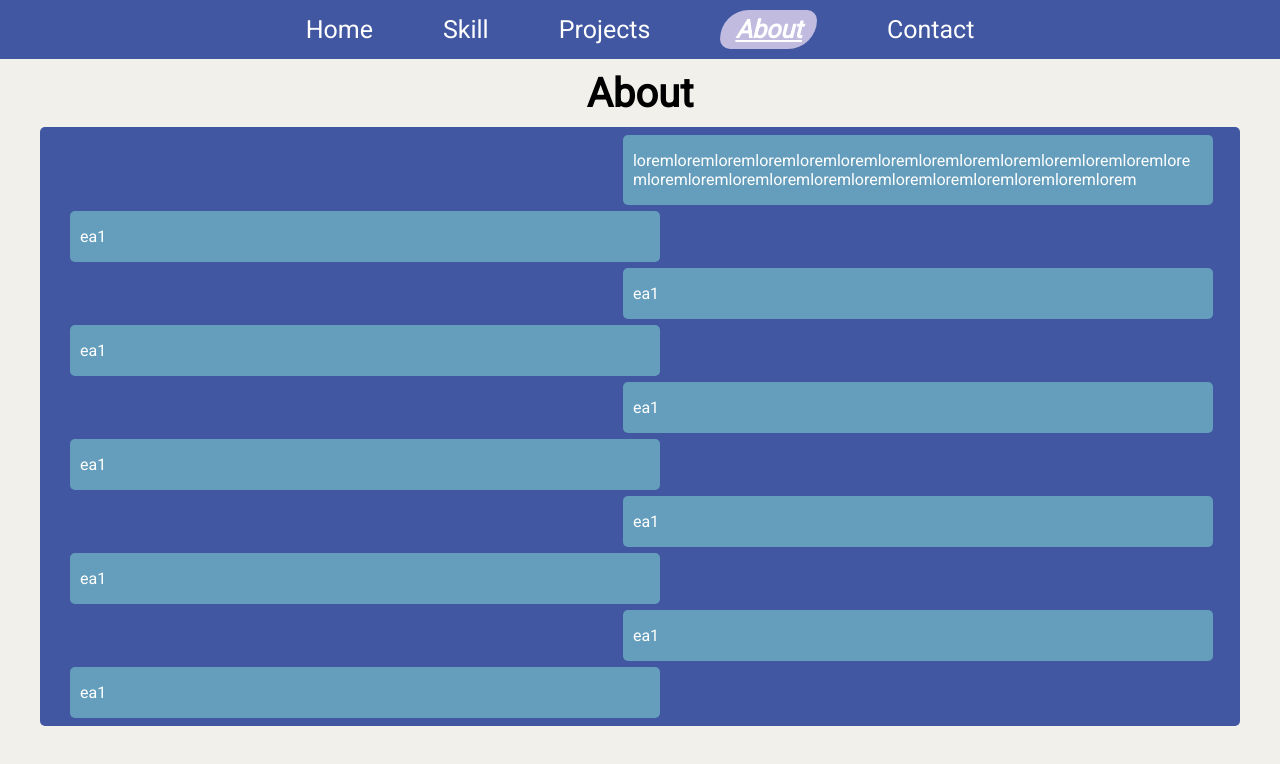
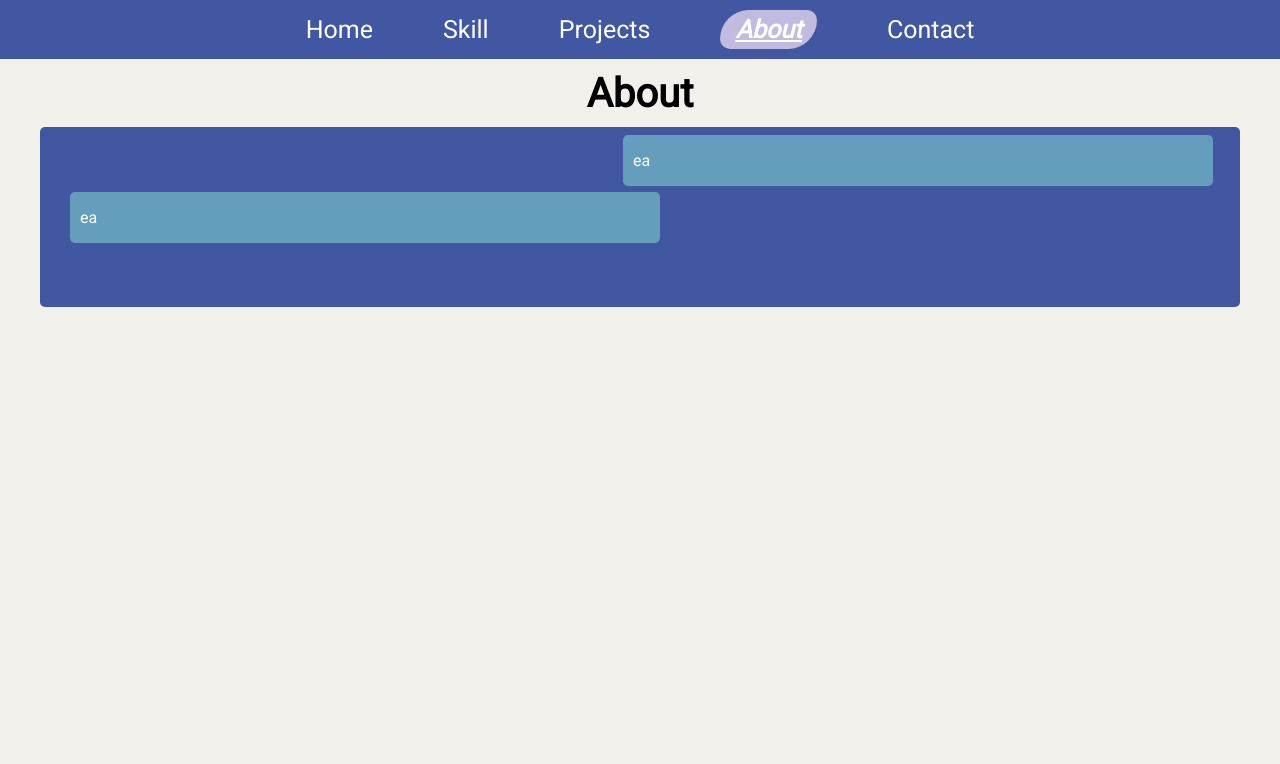
Before and after one commit to Sendii/react-porto, a React (Create React App) app: page /about in a window 1280 px wide. Shown: the top 764 px of the page. Built offline with nearby package versions, Linux system fonts and the light colour scheme.

Commit message:
make component cardgrid for about page

```diff
--- a/src/component/About.js
+++ b/src/component/About.js
@@ -1,41 +1,14 @@
 import Header from './template/Header'
+import CardGrid from './template/CardGrid'
 
 function About(){
 	return(
 		<div className="row" id="about">
 			<Header keterangan="About" />
-		<div className="outer-card">
-			<div className="content">
-			<p>loremloremloremloremloremloremloremloremloremloremloremloremloremloremloremloremloremloremloremloremloremloremloremloremloremlorem</p>
+			<div className="outer-card">
+				<CardGrid info="ea"/>
+				<CardGrid info="ea"/>
 			</div>
-			<div className="content">
-			<p>ea1</p>
-			</div>
-			<div className="content">
-			<p>ea1</p>
-			</div>
-			<div className="content">
-			<p>ea1</p>
-			</div>
-			<div className="content">
-			<p>ea1</p>
-			</div>
-			<div className="content">
-			<p>ea1</p>
-			</div>
-			<div className="content">
-			<p>ea1</p>
-			</div>
-			<div className="content">
-			<p>ea1</p>
-			</div>
-			<div className="content">
-			<p>ea1</p>
-			</div>
-			<div className="content">
-			<p>ea1</p>
-			</div>
-		</div>
 		</div>
 		)
 }
--- /dev/null
+++ b/src/component/template/CardGrid.js
@@ -0,0 +1,13 @@
+import React from 'react'
+
+class CardGrid extends React.Component{
+	render(){
+		return(
+			<div className="content">
+			<p>{this.props.info}</p>
+			</div>
+			)
+	}
+}
+
+export default CardGrid
```
